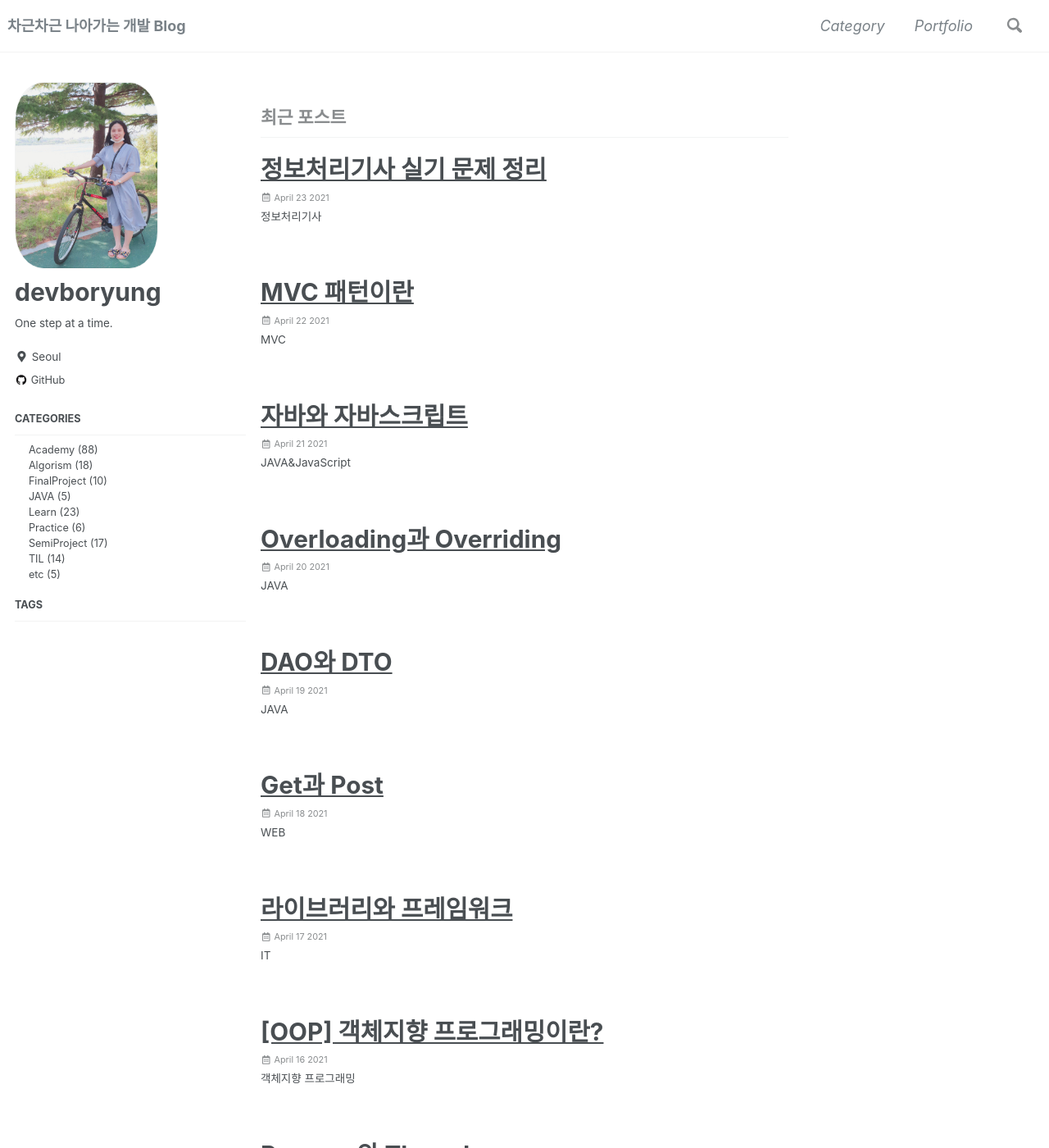
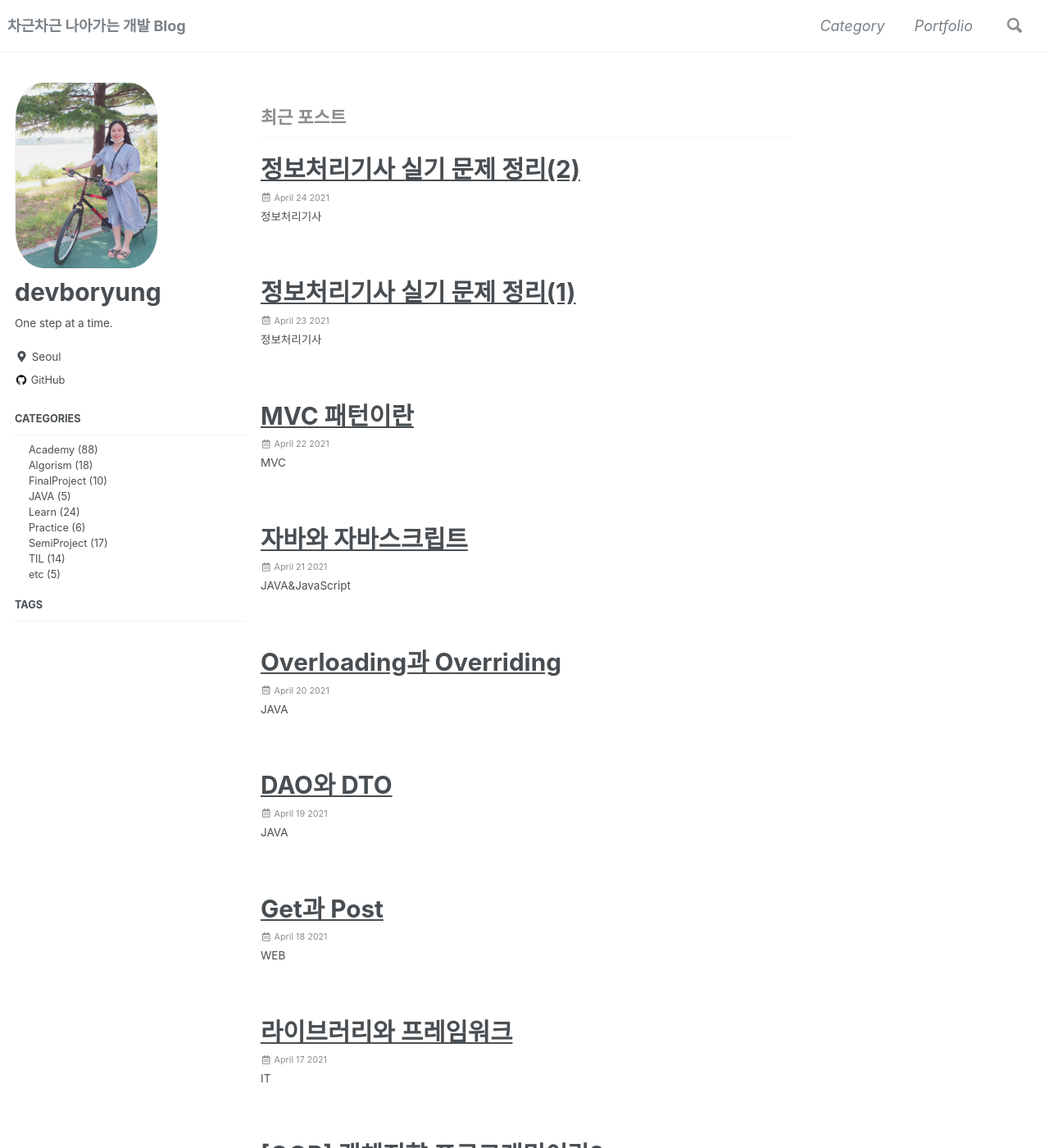
Before and after one commit to devboryung/devboryung.github.io, a Jekyll site: the page built from index.html, in a window 1280 px wide and 1400 px high. Shown: the whole window at 82% size. Built offline with Jekyll 4.4.1, drawn with Linux system fonts in a browser that asks for light colours; nearby versions of some CDN libraries; the list of posts is cut into pages by our own code; comment, search, counter and statistics services are not loaded; a style sheet for code colours, icons or effects is not loaded; some of the changed lines change nothing that is shown; some of the changed text lies outside the part shown.

Commit message:
정보처리기사 실기 단답형2

```diff
--- a/_posts/Learn/2021-04-23-1.md
+++ b/_posts/Learn/2021-04-23-1.md
@@ -1,5 +1,5 @@
 ---
-title: "정보처리기사 실기 문제 정리"
+title: "정보처리기사 실기 문제 정리(1)"
 excerpt: "정보처리기사"
 categories:
   - Learn
--- /dev/null
+++ b/_posts/Learn/2021-04-24-2.md
@@ -0,0 +1,251 @@
+---
+title: "정보처리기사 실기 문제 정리(2)"
+excerpt: "정보처리기사"
+categories:
+  - Learn
+tags:
+  - Learn
+---
+
+
+- 데이터 저장 시 데이터 액세스 효율을 향상시키기 위해 동일한 성격의 데이터를 동일한 데이터 블록에 저장하는 물리적 저장 방법
+
+    클러스터<br><br>
+
+- 사용자와 시스템 간의 상호작용이 원활하게 이뤄지도록 도와주는 장치나 소프트웨어
+
+    사용자 인터페이스(UI)<br><br>
+
+- 사용자 인터페이스 기본 원칙
+
+    직관성, 유효성, 학습성, 유연성
+
+    ![Untitled (2)](https://user-images.githubusercontent.com/73421820/115961600-0ed9fb00-a552-11eb-81e1-4fc41b7542d7.png)<br><br>
+
+- 사용자 인터페이스 설계 지침
+
+    ![Untitled (3)](https://user-images.githubusercontent.com/73421820/115961624-2dd88d00-a552-11eb-81ab-8c6c1c6ddf61.png)<br><br>
+
+- 디자인, 사용 방법 설명, 평가 등을 위해 와이어프레임보다 좀 더 실제 화면과 유사하게 만든 정적인 형태의 모형
+
+    목업<br><br>
+
+- 기획 단계의 초기에 제작하는 것, 페이지에 대한 개략적인 레이아웃이나 UI 요소 등에 대한 뼈대를 설계
+
+    와이어프레임<br><br>
+
+- 와이어프레임이나 스토리보드 등에 인터랙션을 적용함으로써 실제 구현된 것처럼 테스트가 가능한 동적인 형태의 모형
+
+    프로토타입<br><br>
+
+- 웹의 3요소
+
+    웹 표준, 웹 접근성, 웹 호환성
+
+    ![Untitled (4)](https://user-images.githubusercontent.com/73421820/115961636-3af57c00-a552-11eb-83e4-06b6cb96477b.png)<br><br>
+
+
+- UI에서 사용자가 원하는 정보를 빠르게 찾을 수 있도록 안내하는 것으로 메뉴, 버튼, 링크 등으로 구성된 것은
+
+    네비게이션<br><br>
+
+- UI에서 데이터를 테이블 형식으로 쉽게 표시할 수 있도록 해주는 도구
+
+    그리드<br><br>
+
+- 사용자의 요구사항을 도출하기 위해 작성하는 것으로, 사용자가 목표를 달성하기 위해 수행하는 방법을 순차적으로 묘사한 것
+
+    정황 시나리오<br><br>
+
+- 프로토타이핑 중 아날로그적인 방법, 스케치, 그림, 글 등을 이용하여 손으로 직접 작성하는 방법은?
+
+    페이퍼 프로토타이핑<br><br>
+
+- 프로토타이핑 중 파워포인트, 아크로벳, 비지오, 옴니그래플 등과 같은 프로그램을 사용하여 작성하는 방법
+
+    디지털 프로토타이핑<br><br>
+
+- 애플리케이션 테스트는 개발된 소프트웨어가 고객의 요구사항을 만족시키는지 (1)하고 소프트웨어가 기능을 정확히 수행하는지 (2)한다.
+
+    확인(Validation), 검증(Verification)<br><br>
+
+- 소프트웨어의 잠재적인 결함을 줄일 수 있지만 소프트웨어에 결함이 없다고 증명할 수 없다.
+
+    완벽한 테스트 불가능<br><br>
+
+- 애플리케이션의 20%에 해당하는 코드에서 전체 결함의 80%가 발견된다.
+
+    파레토 법칙<br><br>
+
+- 동일한 테스트 케이스로 동일한 테스트를 반복하면 더 이상 결함이 발견되지 않는다.
+
+    살충제 패러독스<br><br>
+
+- 소프트웨어의 결함을 모두 제거해도 사용자의 요구사항을 만족시키지 못하면 해당 소프트웨어는 품질이 높다고 말할 수 없다.
+
+    오류-부재의 궤변<br><br>
+
+- 애플리케이션 테스트 중 프로그램을 실행하지 않고 명세서나 소스 코드를 대상으로 분석하는 테스트이며 소프트웨어 개발 초기에 결함을 발견할 수 있어 소프트웨어의 개발 비용을 낮추는데 도움이 되는 테스트는?
+
+    정적테스트
+
+    ![Untitled (5)](https://user-images.githubusercontent.com/73421820/115961666-5d879500-a552-11eb-9484-d44719c80f95.png)<br><br>
+
+- 애플리케이션 테스트 중 시각에 따른 테스트이며 개발자의 시각에서 제품의 생산 과정을 테스트하는 테스트 방법은?
+
+    검증(Verification)테스트<br><br>
+
+- 애플리케이션 테스트 중 사용자의 시각에서 생산된 제품의 결과를 테스트하는 것으로, 사용자가 요구한대로 제품이 완성됐는지 테스트하는 방법은?
+
+    확인(Validation)테스트<br><br>
+
+- 목적에 따른 테스트 중 시스템에 설치된 시스템 보호 도구가 불법적인 침입으로부터 시스템을 보호할 수 있는지 확인하는 테스트는?
+
+    안전테스트
+
+    ![Untitled (6)](https://user-images.githubusercontent.com/73421820/115961674-69735700-a552-11eb-91bb-8d8dccd85d09.png)<br><br>
+
+- 모듈의 원시 코드를 오픈시킨 상태에서 원시 코드의 논리적인 모든 경로를 테스트하여 테스트 케이스를 설계하는 방법은?
+
+    화이트박스 테스트<br><br>
+
+- 화이트박스 테스트 종류
+
+    조건 검사, 루프 검사, 데이터 흐름 검사, 기초 경로 검사
+
+    ![Untitled (7)](https://user-images.githubusercontent.com/73421820/115961687-76904600-a552-11eb-8ac1-149b19d4afe9.png)<br><br>
+
+
+- 화이트박스 테스트 검증 기준
+
+    문장 검증 기준, 분기 검증 기준, 조건 검증 기준, 분기/조건 기준
+
+    ![Untitled (8)](https://user-images.githubusercontent.com/73421820/115961696-83149e80-a552-11eb-9839-6914a1102eee.png)<br><br>
+
+- 검증 기준(Coverage) 종류
+
+    기능 기반 커버리지, 라인 커버리지, 코드 커버리지
+
+    ![Untitled (9)](https://user-images.githubusercontent.com/73421820/115961706-8b6cd980-a552-11eb-98cc-81866d1b6ebc.png)<br><br>
+
+- 소프트웨어가 수행할 특정 기능을 알기 위해서 각 기능이 완전히 작동되는 것을 입증하는 테스트로, 가능 테스트라고도 함
+
+    블랙박스 테스트<br><br>
+
+- 블랙박스 테스트의 종류
+
+    동치 분할 검사, 경계값 분석, 원인-효과 그래프 검사, 오류 예측 검사, 비교 검사
+
+    ![Untitled (10)](https://user-images.githubusercontent.com/73421820/115961722-9a538c00-a552-11eb-936d-fe5c7b464e9d.png)<br><br>
+
+- 코딩 직후 소프트웨어 설계의 최소 단위인 모듈이나 컴포넌트에 초점을 맞춰 테스트하는 것
+
+    단위테스트<br><br>
+
+- 단위 테스트가 완료된 모듈들을 결합하여 하나의 시스템으로 완성시키는 과정에서의 테스트를 의미
+
+    통합 테스트<br><br>
+
+- 통합 테스트 중 비점진적 통합 방식이며 모듈 간의 상호 인터페이스를 고려하지 않고 단위 테스트가 끝난 모듈을 한꺼번에 결합시켜 테스트하는 방법은?
+
+    빅뱅 통합 테스트<br><br>
+
+- 프로그램의 상위 모듈에서 하위 모듈 방향으로 통합하면서 테스트하는 기법
+
+    하향식 통합 테스트<br><br>
+
+- 하위 수준에서는 상향식 통합, 상위 수준에서는 하향식 통합을 사용하여 최적의 테스트를 지원하는 방식으로, 샌드위치(Sandwich)식 통합 테스트 방법
+
+    혼합식 통합 테스트<br><br>
+
+- 이미 테스트된 프로그램의 테스팅을 반복하는 것으로, 통합 테스트로 인해 변경된 모듈이나 컴포넌트에 새로운 오류가 있는지 확인하는 테스트
+
+    회귀 테스트<br><br>
+
+- 테스트 목적, 범위, 일정, 수행 절차, 대상 시스템 구조, 조직의 역할 및 책임 등 테스트 수행을 계획한 문서
+
+    테스트 계획서<br><br>
+
+- 사용자의 요구사항을 얼마나 준수하는지 확인하기 위한 입력 값, 실행 조건, 기대 결과 등으로 만들어진 테스트 항목의 명세서
+
+    테스트 케이스<br><br>
+
+- 테스트를 수행할 여러 개의 테스트 케이스의 동작 순서를 기술한 문서
+
+    테스트 시나리오<br><br>
+
+- 시스템의 기능이나 적합성 등을 테스트하기 위해 만든 데이터 집합으로, 소프트웨어의 기능을 차례대로 테스트할 수 있도록 만든 데이터
+
+    테스트 데이터<br><br>
+
+- 테스트를 수행한 후 결함이 어디에서 발생했는지, 어떤 종류의 결함인지 추적하고 관리하여, 결함 처리 시간 단축 및 결함의 재발을 방지할 수 있는 것
+
+    결함 추적 및 관리
+
+    ![Untitled (11)](https://user-images.githubusercontent.com/73421820/115961744-b6572d80-a552-11eb-8fbf-2f298ef20713.png)<br><br>
+
+
+- 테스트 오라클의 특징
+
+    제한된 검증, 수학적 기법, 자동화 가능
+
+    ![Untitled (12)](https://user-images.githubusercontent.com/73421820/115961748-bc4d0e80-a552-11eb-8361-1b4be3f858e9.png)<br><br>
+
+
+- 테스트 오라클의 종류
+
+    참 오라클, 샘플링 오라클, 추정 오라클, 일관성 검사 오라클
+
+    ![Untitled (13)](https://user-images.githubusercontent.com/73421820/115961755-c111c280-a552-11eb-82b3-54640f235c9d.png)<br><br>
+
+
+- 사람이 반복적으로 수행하던 테스트 절차를 스크립트 형태로 구현하는 자동화 도구를 적용함으로써 쉽고 효율적으로 테스트를 수행할 수 있도록 한 것
+
+    테스트 자동화<br><br>
+
+
+- 애플리케이션 성능 측정 지표
+
+    처리량, 응답시간, 경과시간, 자원 사용률
+
+    ![Untitled (14)](https://user-images.githubusercontent.com/73421820/115961763-c8d16700-a552-11eb-88e3-52e4d836f577.png)<br><br>
+
+
+- 누구나 쉽게 이해하고 수정 및 추가할 수 있는 단순, 명료한 코드, 즉 잘 작성된 코드
+
+    클린코드<br><br>
+
+
+- 클린코드 작성 원칙
+
+    가독성, 단순성, 의존성 배제, 중복성 최소화, 추상화
+
+    ![Untitled (15)](https://user-images.githubusercontent.com/73421820/115961768-cff87500-a552-11eb-9100-7b64c753ce39.png)<br><br>
+
+
+- 인터페이스 클래스를 이용하여 추상화된 자료 구조와 메소드를 구현함으로써 클래스 간의 의존성을 최소화 시킨 것
+
+    Loosely Coupled(느슨한 결합)<br><br>
+
+
+
+
+- 보안상 안전한 소프트웨어를 개발하기 위해 SDLC(소프트웨어 생명주기)에 보안 강화를 위한 프로세스를 포함한 것
+
+    Secure SDLC<br><br>
+
+
+- 소프트웨어의 구현 단계에서 발생할 수 있는 보안 취약점들을 최소화하기 위해 보안 요소들을 고려하며 코딩하는 것을 의미함
+
+    시큐어코딩(Secure Coding)<br><br>
+
+
+- 일정한 규칙이 존재하는 세션ID가 발급되거나 타임아웃이 너무 길게 설정되어 있는 경우 발생할 수 있는 보안 약점
+
+    불충분한 세션 관리<br><br>
+
+
+- 웹페이지에 악의적인 스크립트를 삽입하여 방문자들의 정보를 탈취하거나, 비정상적인 기능 수행을 유발하는 보안 약점
+
+    XSS(Cross-Site Scripting)<br><br>
+<br><br>
```
